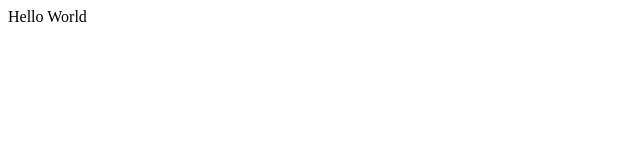
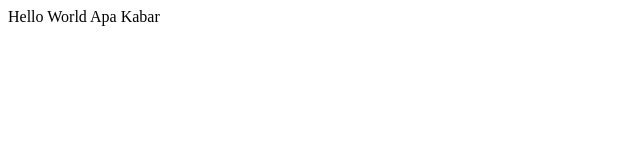
Before and after one commit to HMsyah23/HMsyah23, a plain HTML site: page index.html in a window 1280 px wide. Shown: the full height of the page, 0-640 px from the left. Drawn offline with Linux system fonts and the light colour scheme.

Commit message:
“Added basic markup to create a website content”,

```diff
--- a/index.html
+++ b/index.html
@@ -6,6 +6,7 @@
 
 <body>
     Hello World
+    Apa Kabar
 </body>
 
 </html>
```
